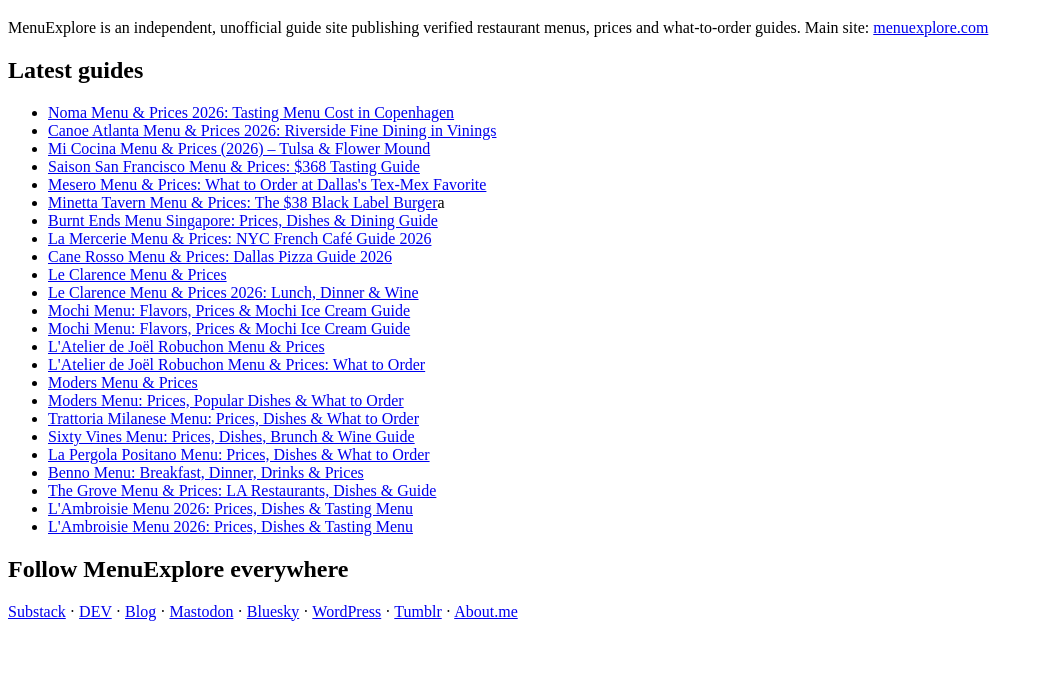
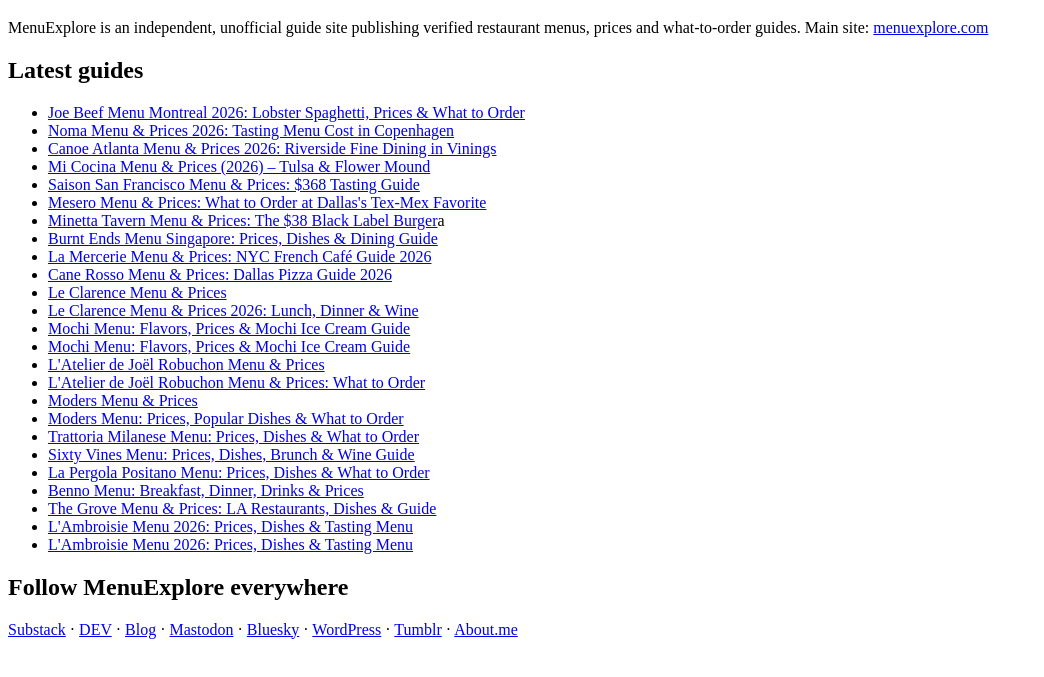
Before and after one commit to menuexplore/menuexplore.github.io, a plain HTML site: page index.html in a window 1280 px wide. Shown: the part 61-738 px from the top of the page, without its empty margins (0-1044 px from the left). Drawn offline with Linux system fonts and the light colour scheme.

Commit message:
Add Joe Beef menu link to Latest guides

```diff
--- a/index.html
+++ b/index.html
@@ -10,6 +10,7 @@
 <p>MenuExplore is an independent, unofficial guide site publishing verified restaurant menus, prices and what-to-order guides. Main site: <a href="https://menuexplore.com">menuexplore.com</a></p>
 <h2>Latest guides</h2>
 <ul>
+  <li><a href="joe-beef-menu.html">Joe Beef Menu Montreal 2026: Lobster Spaghetti, Prices &amp; What to Order</a></li>
   <li><a href="noma-menu.html">Noma Menu &amp; Prices 2026: Tasting Menu Cost in Copenhagen</a></li>
     <li><a href="canoe-atlanta-menu.html">Canoe Atlanta Menu &amp; Prices 2026: Riverside Fine Dining in Vinings</a></li>
     <li><a href="mi-cocina-menu.html">Mi Cocina Menu &amp; Prices (2026) – Tulsa &amp; Flower Mound</a></li>
```
